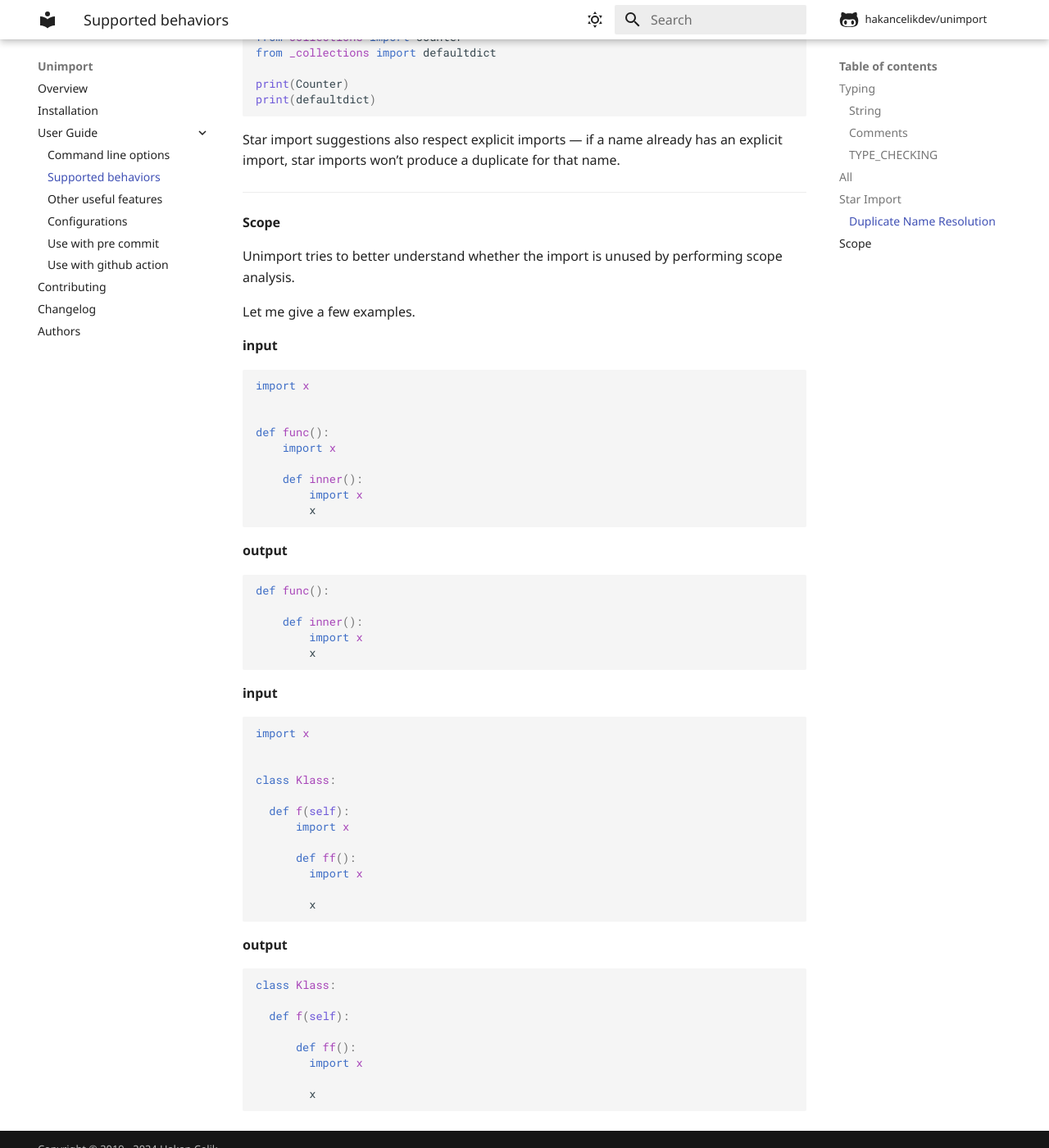
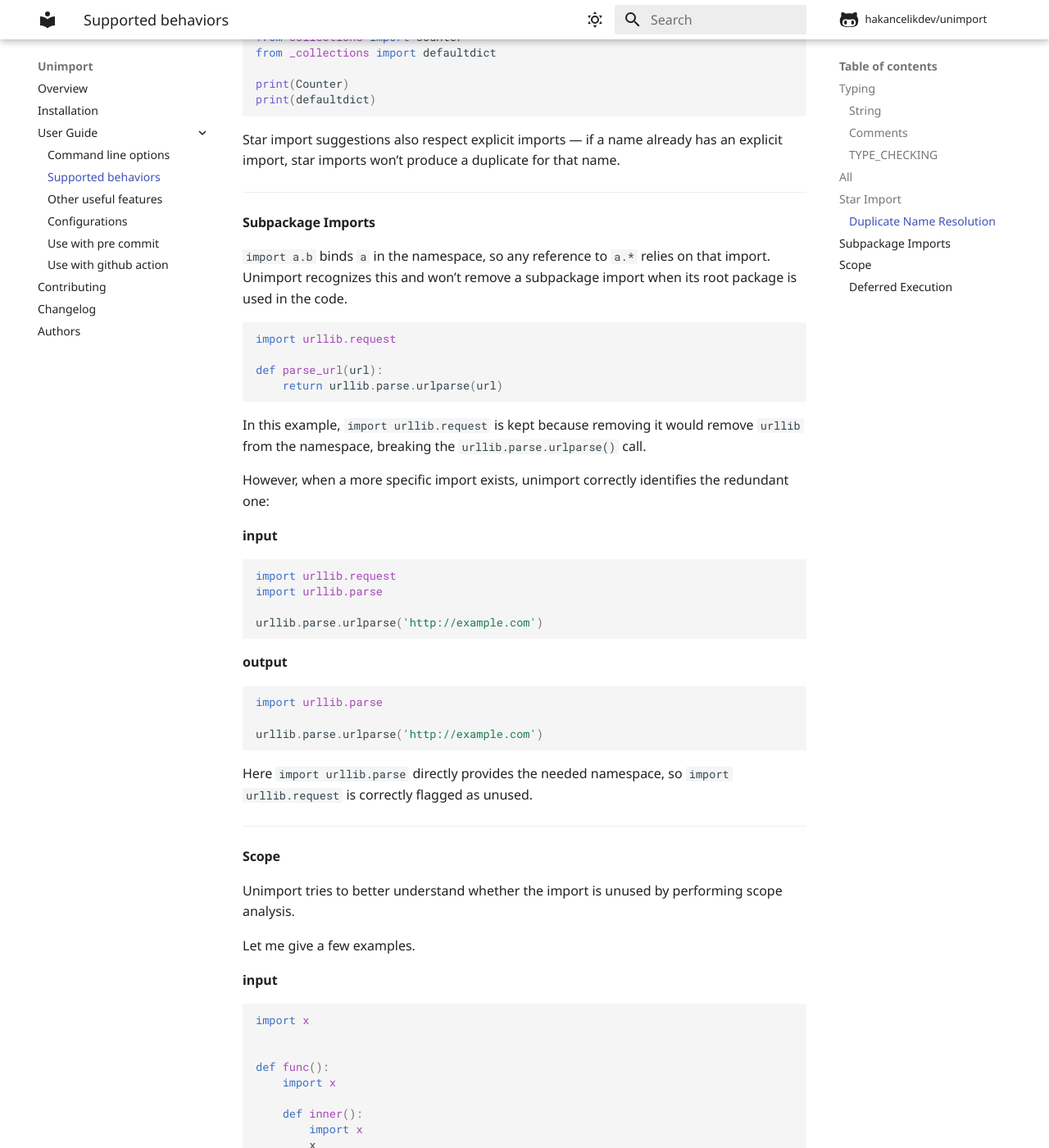
Before and after one commit to hakancelikdev/unimport, an MkDocs documentation site: the page built from docs/tutorial/supported-behaviors.md, in a window 1280 px wide and 1400 px high, scrolled down 3424 px. Shown: the whole window at 82% size. Built offline with MkDocs 1.6.1 and Material for MkDocs 9.7.7, drawn with Linux system fonts in a browser that asks for light colours; comment, search, counter and statistics services are not loaded; the version menu is left out; some of the changed text lies outside the part shown.

Commit message:
Add docs for subpackage imports and deferred execution behaviors
Co-Authored-By: Claude Opus 4.6 <noreply@anthropic.com>

````diff
--- a/docs/tutorial/supported-behaviors.md
+++ b/docs/tutorial/supported-behaviors.md
@@ -188,6 +188,47 @@ explicit import, star imports won't produce a duplicate for that name.
 
 ---
 
+## Subpackage Imports
+
+`import a.b` binds `a` in the namespace, so any reference to `a.*` relies on that
+import. Unimport recognizes this and won't remove a subpackage import when its root
+package is used in the code.
+
+```python
+import urllib.request
+
+def parse_url(url):
+    return urllib.parse.urlparse(url)
+```
+
+In this example, `import urllib.request` is kept because removing it would remove
+`urllib` from the namespace, breaking the `urllib.parse.urlparse()` call.
+
+However, when a more specific import exists, unimport correctly identifies the redundant
+one:
+
+**input**
+
+```python
+import urllib.request
+import urllib.parse
+
+urllib.parse.urlparse('http://example.com')
+```
+
+**output**
+
+```python
+import urllib.parse
+
+urllib.parse.urlparse('http://example.com')
+```
+
+Here `import urllib.parse` directly provides the needed namespace, so
+`import urllib.request` is correctly flagged as unused.
+
+---
+
 ## Scope
 
 Unimport tries to better understand whether the import is unused by performing scope
@@ -250,3 +291,35 @@ class Klass:
 
         x
 ```
+
+### Deferred Execution
+
+Function and async function bodies are deferred — they only execute when called. So a
+module-level import that appears textually after a function definition is still
+available when the function runs. Unimport understands this and won't remove such
+imports.
+
+```python
+def bob():
+    print(sys.path)
+
+import sys  # kept: sys is available when bob() is called
+```
+
+This applies to regular functions, async functions, nested functions, and methods:
+
+```python
+async def fetch():
+    return aiohttp.get(url)
+
+import aiohttp  # kept
+```
+
+Class bodies execute immediately (not deferred), so the lineno check still applies:
+
+```python
+class Foo:
+    x = sys.platform
+
+import sys  # removed: class body runs before this import
+```
````
